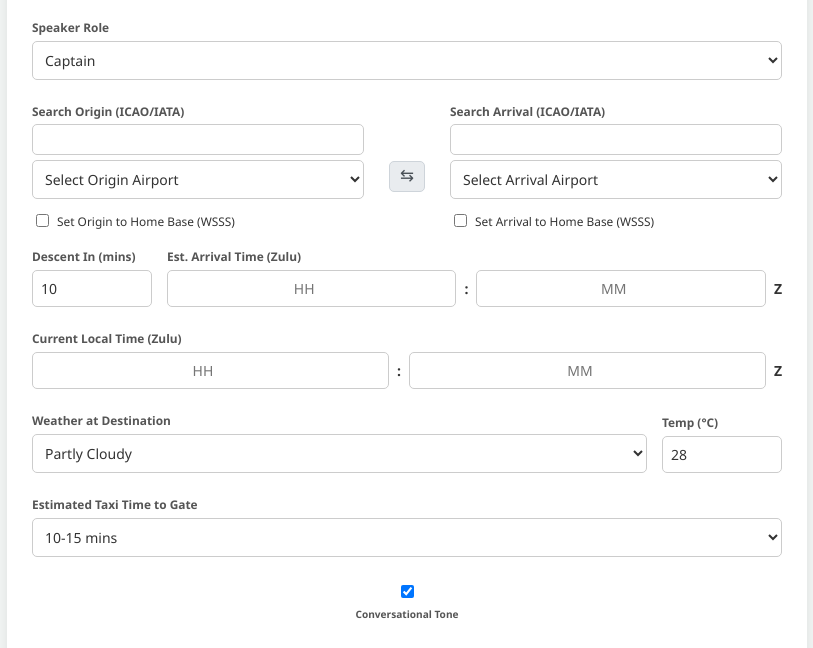
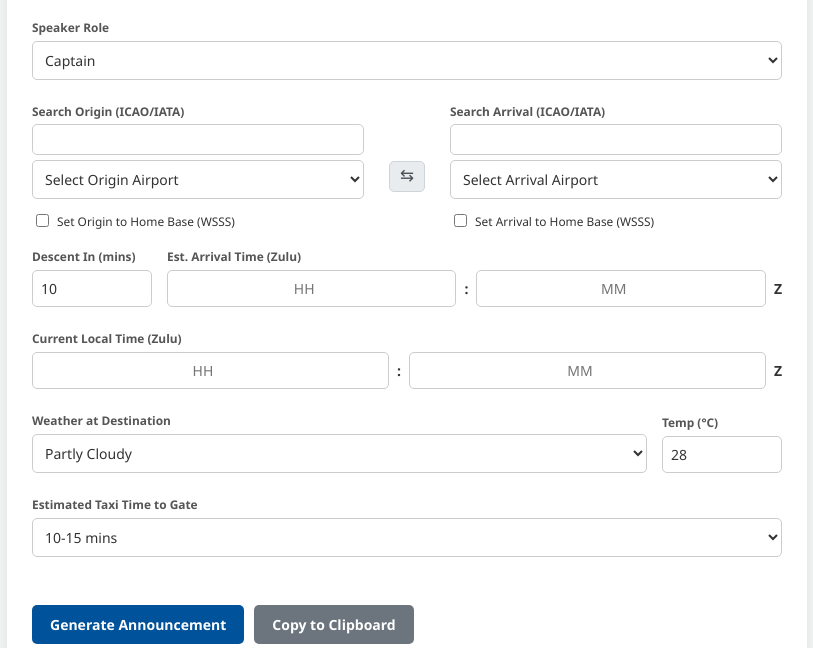
Before and after one commit to wk1710/Announcement, a plain HTML site: page index (1).html in a window 1280 px wide. Shown: the part 97-745 px from the top of the page, without its empty margins (233-1046 px from the left). Drawn offline with Linux system fonts and the light colour scheme.

Commit message:
Update index (1).html

```diff
--- a/index (1).html
+++ b/index (1).html
@@ -507,12 +507,6 @@
             <option value="approximately 30">approx. 30 mins</option>
         </select>
       </div>
-
-      <div class="check-item form-group"> <input type="checkbox" id="conversationalToneCheck" checked>
-          <label for="conversationalToneCheck">Conversational Tone</label>
-      </div>
-
-    </div>
 
     <div class="button-toolbar">
       <button id="generateButton" class="button">Generate Announcement</button>
```
